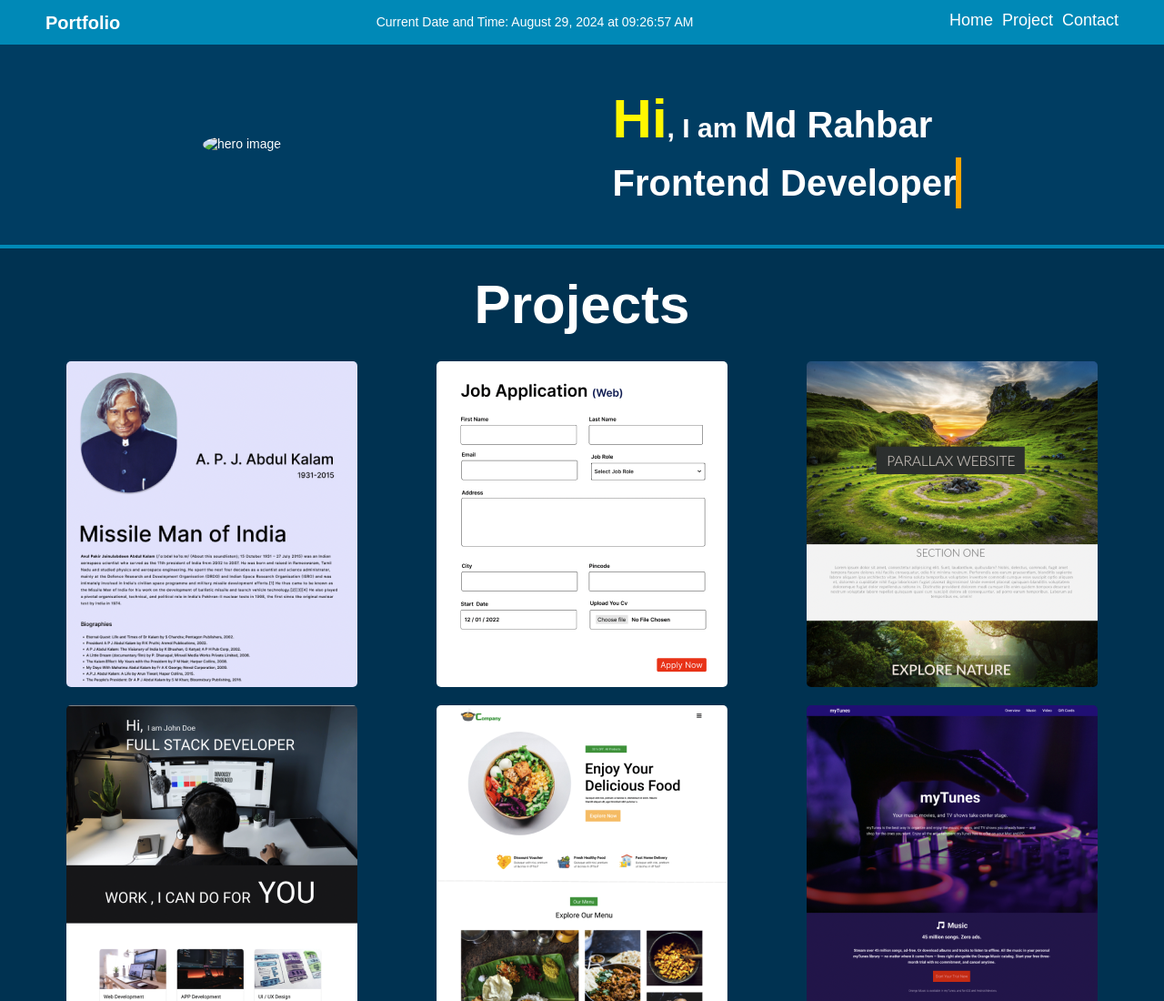
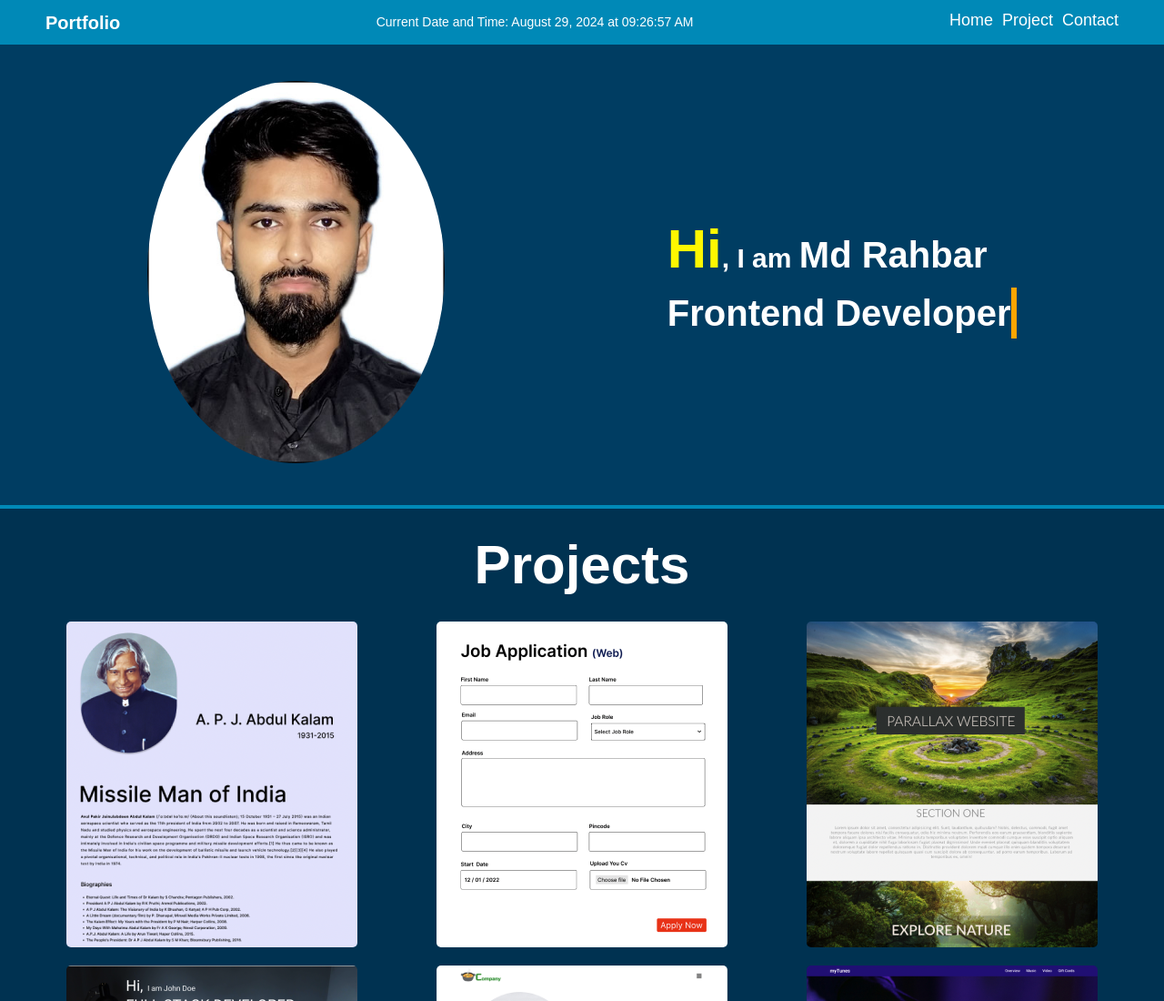
Before and after one commit to MDrahbar/portfolio, a plain HTML site: page index.html in a window 1280 px wide. Shown: the top 1100 px of the page at 91% size. Drawn offline with nearby package versions, Linux system fonts and the light colour scheme; files whose address does not match are found by name.

Commit message:
Update index.html

```diff
--- a/index.html
+++ b/index.html
@@ -47,7 +47,7 @@
         <section id="hero">
             <div class="container">
                 <div class="hero_image animate__animated animate__bounceInLeft" >
-                    <img src="./images/my-image.jpg" alt="hero image" />
+                    <img src="./my-image.jpg" alt="hero image" />
                 </div>
                 <div class="hero_content">
 
```
